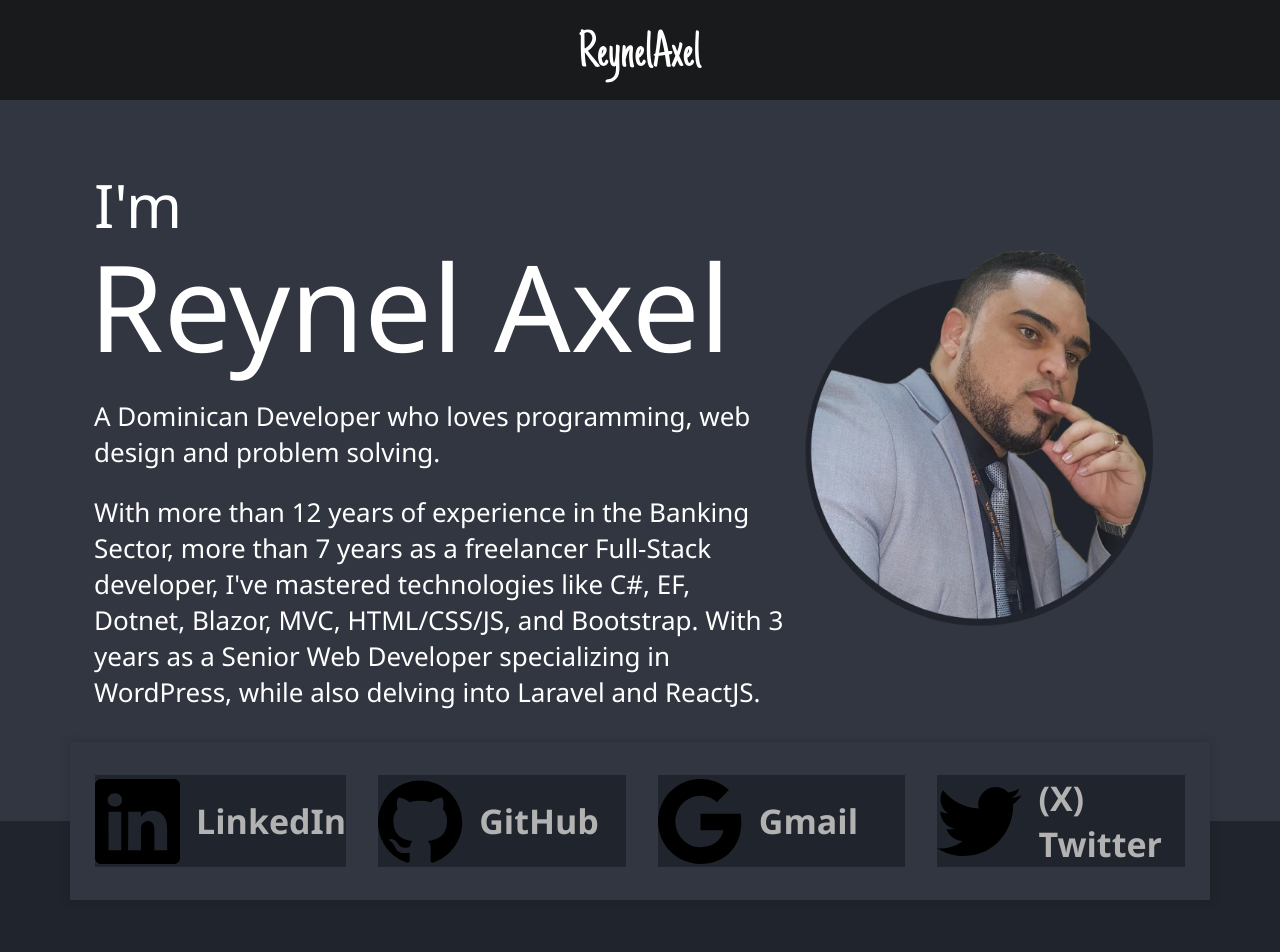
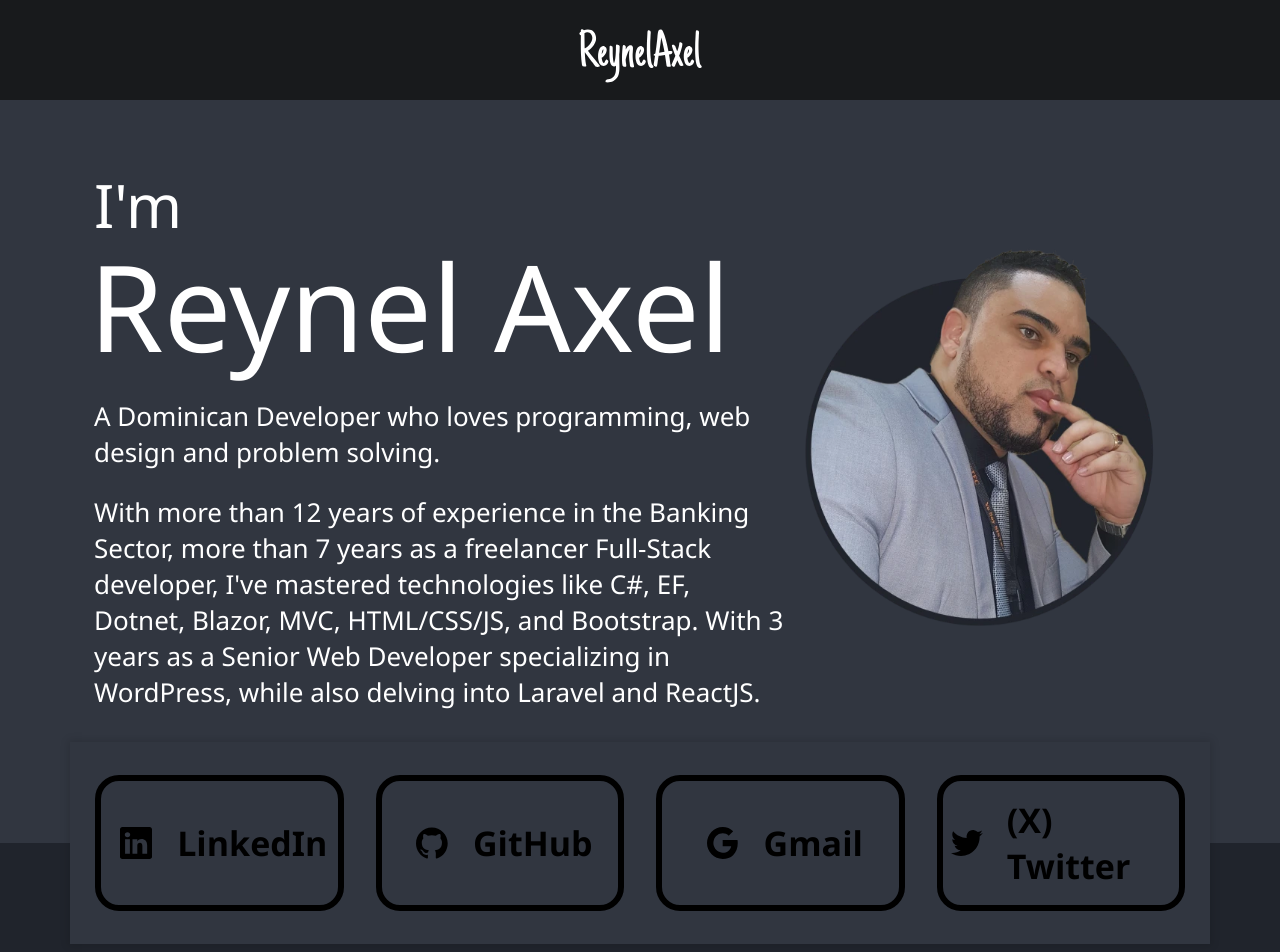
Before and after one commit to AxelCreations/axelcreations.github.io, a React (Create React App) app: page / in a window 1280 px wide. Shown: the top 952 px of the page. Built offline with nearby package versions, Linux system fonts and the light colour scheme.

Commit message:
New contacts style

```diff
--- a/src/components/landing/ContactCard.tsx
+++ b/src/components/landing/ContactCard.tsx
@@ -10,7 +10,7 @@ const ContactCard = ({ contact }: ContactProps) => {
   return (
     <StyledDiv href={contact.link} target="_blank">
       <div className="icon">
-        <Img src={contact.icon} text={`Contact ${contact.text}`} height={85} showPlaceholder={false} />
+        <Img src={contact.icon} text={`Contact ${contact.text}`} height={32} showPlaceholder={false} />
       </div>
       <div className="text">
         <span>{contact.text}</span>
@@ -23,34 +23,41 @@ export default ContactCard;
 
 const StyledDiv = styled.a`
   align-items: center;
-  background-color: var(--bg-secondary);
-  color: var(--color-white-smoke);
+  background-color: var(--bg-primary);
+  color: var(--color-black);
   display: flex;
+  border-radius: 24px;
   gap: 1rem;
+  padding: 1rem 0;
+  border: 6px solid var(--color-black);
+  justify-content: center;
   text-decoration: none;
 
   &:hover {
+  background-color: var(--color-white-smoke);
     box-shadow: 0 0 6px 2px rgba(0, 0, 0, 0.125);
-    color: var(--color-white);
+    color: var(--color-black);
   }
 
   .icon {
+    align-items: center;
     display: flex;
-    height: 85px;
-    width: 85px;
+    height: 50px;
+    justify-content: center;
+    width: 50px;
 
     @media screen and (max-width: 1200px) {
-      height: 70px;
-      width: 70px;
+      height: 40px;
+      width: 40px;
     }
 
     img {
-      max-height: 85px;
-      max-width: 85px;
+      max-height: 32px;
+      max-width: 32px;
 
       @media screen and (max-width: 1200px) {
-        height: 70px;
-        width: 70px;
+        height: 28px;
+        width: 28px;
       }
     }
   }
```
